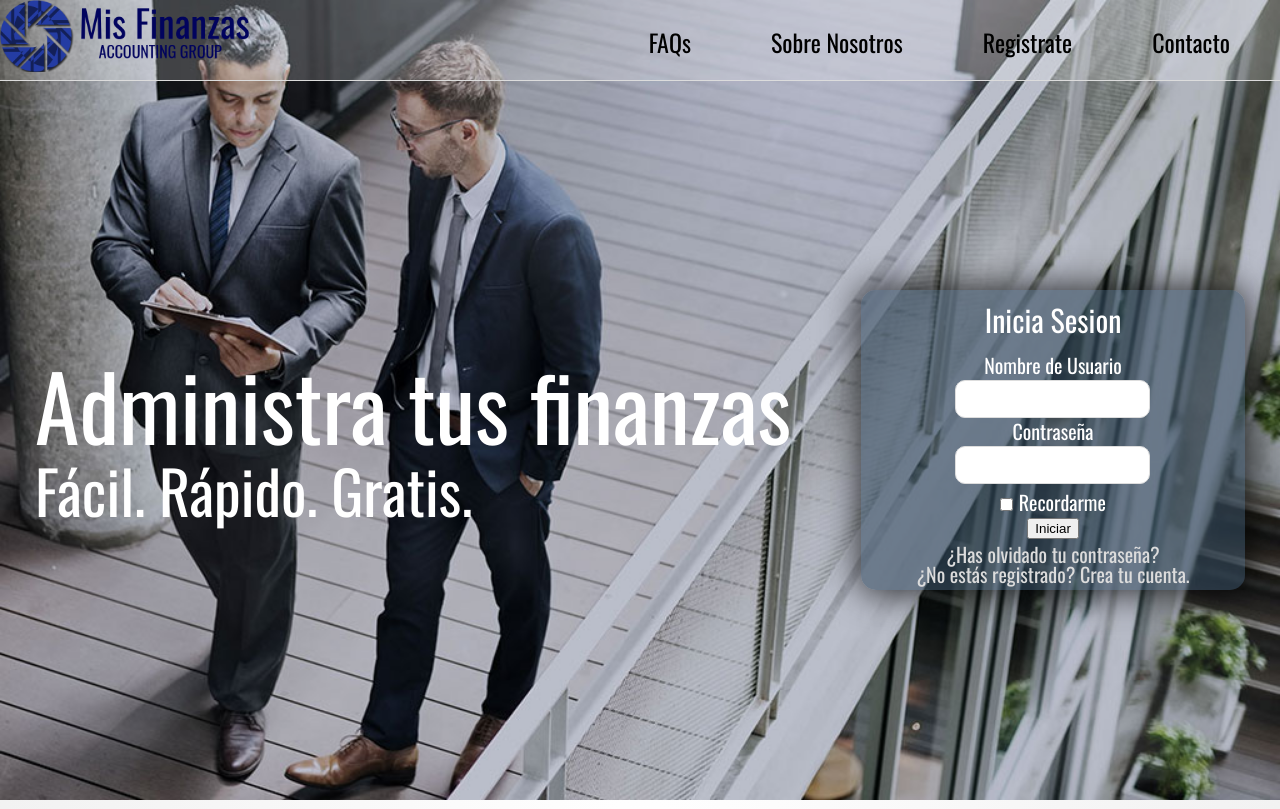
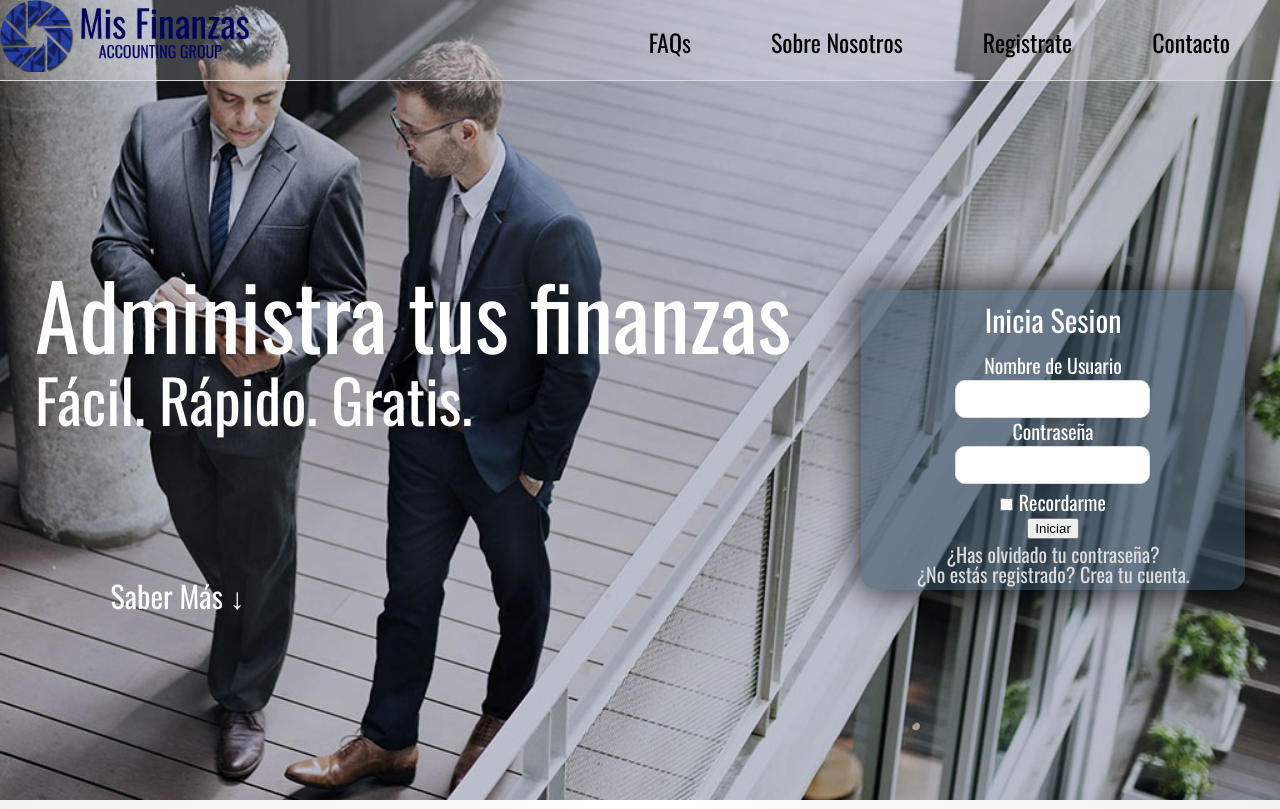
Before and after one commit to celina096/trabajo_grupal, a PHP site: page / in a window 1280 px wide. Shown: the top 809 px of the page. Run offline with PHP 8.4, Linux system fonts and the light colour scheme; some libraries are stand-ins or nearby versions.

Commit message:
mas cambios en index

```diff
--- a/css/styles.css
+++ b/css/styles.css
@@ -248,6 +248,18 @@ section.indexParte3 {
 	margin-right: 3%;
 	font-size: 1.2em;
 }
+
+.section1 a.saberMas {
+	text-decoration: none;
+	float: none;
+	color: white;
+	font-size: 1.5em;
+	display: inline-block;
+	margin-top: 20%;
+	margin-left: 10%;
+
+}
+
 /* FOOTER */
 footer {
 	background-color: #637a97;
@@ -305,6 +317,10 @@ footer p.copyright {
 	-webkit-animation-delay: 1.39s;
 }
 
+.fadeInUp {
+	-webkit-animation-delay: 1.4s;
+}
+
 
 /* dimension tablet */
 @media (max-width: 850px) {
@@ -312,7 +328,9 @@ footer p.copyright {
 		display: none;
 	}
 
-
+	.section1 p{
+		display: none;
+	}
 
 
 	.menu-btn {
--- a/index.html
+++ b/index.html
@@ -42,6 +42,7 @@
         <div>
           <h2 class="bounceInLeft animated">Administra tus finanzas</h2>
           <h3><spam class="animation1 bounceInLeft animated">Fácil. </spam><spam class="bounceInLeft animated animation2">Rápido.</spam><spam class="bounceInLeft animated animation3"> Gratis.</spam></h3>
+          <a href="#queSomos" class="hvr-grow fadeInUp animated saberMas">Saber Más ↓</a>
         </div>
         <div class="formularioIndex fadeInDown animated">
           <p>Inicia Sesion</p>
@@ -65,9 +66,10 @@
             <a href="#">¿No estás registrado? Crea tu cuenta.</a>
           </form>
         </div>
+
       </section>
     </div>
-    <section class="indexParte2">
+    <section id="queSomos" class="indexParte2">
       <div>
         <h2>¿Quiénes somos?</h2>
         <br>
```
